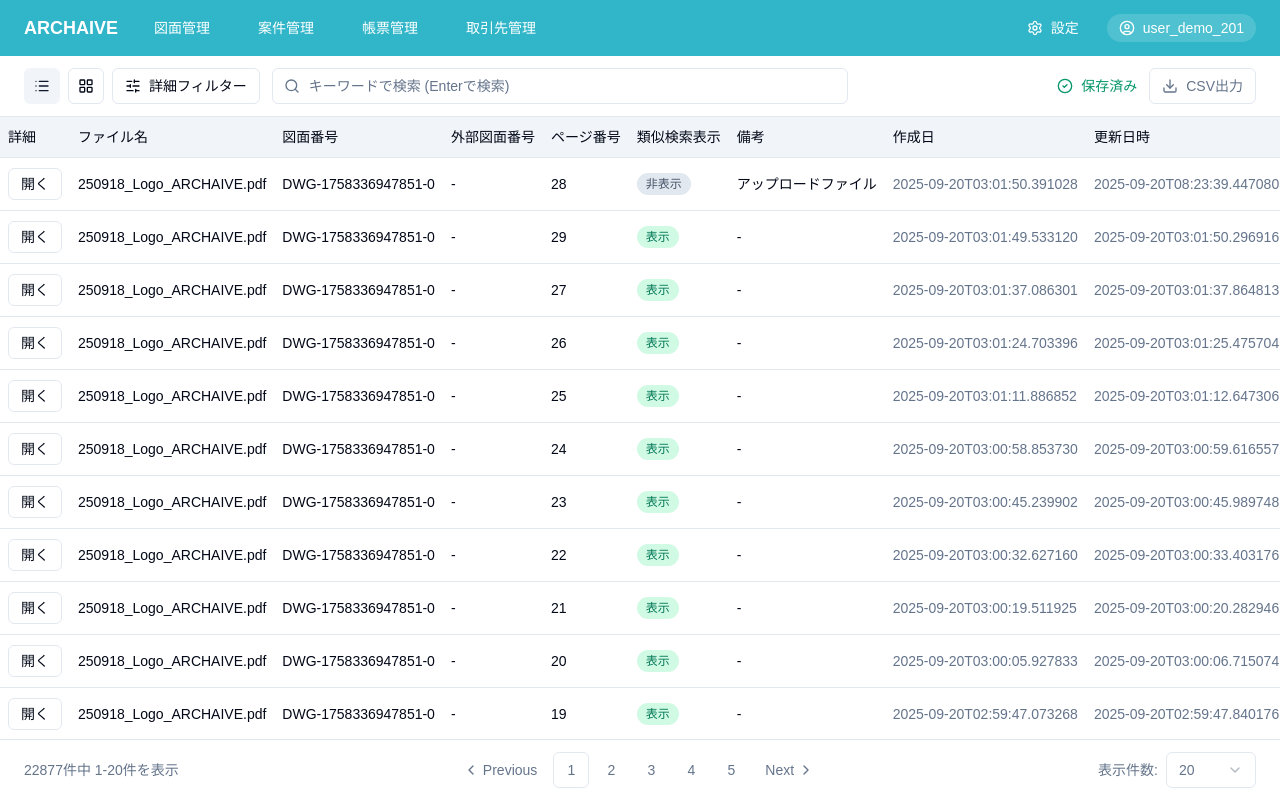
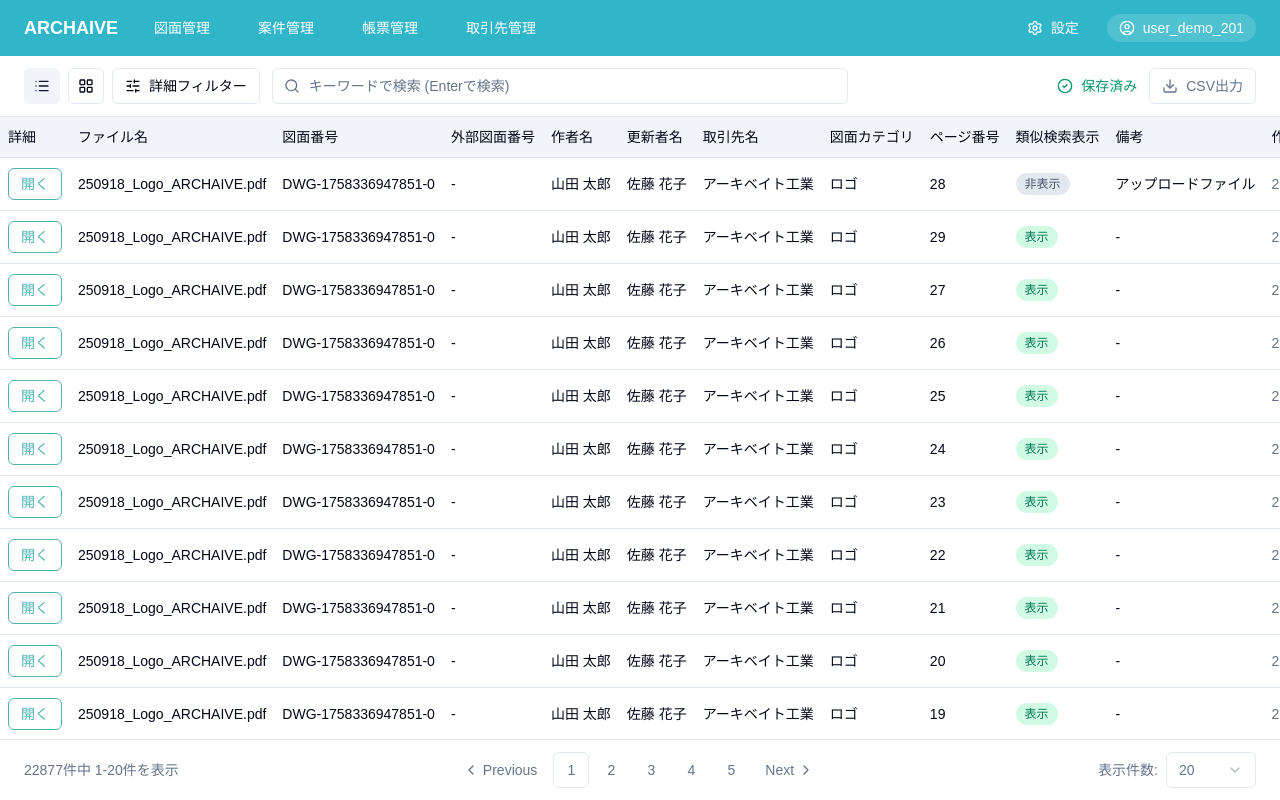
Before and after one commit to ShotaGhoona/archaive-demo-shimoie, a Next.js app in the folder frontend/: page /drawing-management in a window 1280 px wide. Built offline with nearby package versions, Linux system fonts and the light colour scheme; no server answers; a web font is replaced by a local one.

Commit message:
fix: UI修正

```diff
--- a/frontend/src/page-components/drawing-management/home/dummy-data/samples.ts
+++ b/frontend/src/page-components/drawing-management/home/dummy-data/samples.ts
@@ -3,6 +3,10 @@ export interface DrawingRow {
   fileName: string;
   drawingNumber: string;
   externalDrawingNumber: string;
+  authorName: string;
+  updaterName: string;
+  partnerName: string;
+  drawingCategory: string;
   pageNumber: number;
   similarityVisible: boolean;
   note: string;
@@ -17,6 +21,10 @@ export const dummyDrawingRows: DrawingRow[] = [
     fileName: '250918_Logo_ARCHAIVE.pdf',
     drawingNumber: 'DWG-1758336947851-0',
     externalDrawingNumber: '',
+    authorName: '山田 太郎',
+    updaterName: '佐藤 花子',
+    partnerName: 'アーキベイト工業',
+    drawingCategory: 'ロゴ',
     pageNumber: 28,
     similarityVisible: false,
     note: 'アップロードファイル',
@@ -29,6 +37,10 @@ export const dummyDrawingRows: DrawingRow[] = [
     fileName: '250918_Logo_ARCHAIVE.pdf',
     drawingNumber: 'DWG-1758336947851-0',
     externalDrawingNumber: '',
+    authorName: '山田 太郎',
+    updaterName: '佐藤 花子',
+    partnerName: 'アーキベイト工業',
+    drawingCategory: 'ロゴ',
     pageNumber: 29,
     similarityVisible: true,
     note: '',
@@ -41,6 +53,10 @@ export const dummyDrawingRows: DrawingRow[] = [
     fileName: '250918_Logo_ARCHAIVE.pdf',
     drawingNumber: 'DWG-1758336947851-0',
     externalDrawingNumber: '',
+    authorName: '山田 太郎',
+    updaterName: '佐藤 花子',
+    partnerName: 'アーキベイト工業',
+    drawingCategory: 'ロゴ',
     pageNumber: 27,
     similarityVisible: true,
     note: '',
@@ -53,6 +69,10 @@ export const dummyDrawingRows: DrawingRow[] = [
     fileName: '250918_Logo_ARCHAIVE.pdf',
     drawingNumber: 'DWG-1758336947851-0',
     externalDrawingNumber: '',
+    authorName: '山田 太郎',
+    updaterName: '佐藤 花子',
+    partnerName: 'アーキベイト工業',
+    drawingCategory: 'ロゴ',
     pageNumber: 26,
     similarityVisible: true,
     note: '',
@@ -65,6 +85,10 @@ export const dummyDrawingRows: DrawingRow[] = [
     fileName: '250918_Logo_ARCHAIVE.pdf',
     drawingNumber: 'DWG-1758336947851-0',
     externalDrawingNumber: '',
+    authorName: '山田 太郎',
+    updaterName: '佐藤 花子',
+    partnerName: 'アーキベイト工業',
+    drawingCategory: 'ロゴ',
     pageNumber: 25,
     similarityVisible: true,
     note: '',
@@ -77,6 +101,10 @@ export const dummyDrawingRows: DrawingRow[] = [
     fileName: '250918_Logo_ARCHAIVE.pdf',
     drawingNumber: 'DWG-1758336947851-0',
     externalDrawingNumber: '',
+    authorName: '山田 太郎',
+    updaterName: '佐藤 花子',
+    partnerName: 'アーキベイト工業',
+    drawingCategory: 'ロゴ',
     pageNumber: 24,
     similarityVisible: true,
     note: '',
@@ -89,6 +117,10 @@ export const dummyDrawingRows: DrawingRow[] = [
     fileName: '250918_Logo_ARCHAIVE.pdf',
     drawingNumber: 'DWG-1758336947851-0',
     externalDrawingNumber: '',
+    authorName: '山田 太郎',
+    updaterName: '佐藤 花子',
+    partnerName: 'アーキベイト工業',
+    drawingCategory: 'ロゴ',
     pageNumber: 23,
     similarityVisible: true,
     note: '',
@@ -101,6 +133,10 @@ export const dummyDrawingRows: DrawingRow[] = [
     fileName: '250918_Logo_ARCHAIVE.pdf',
     drawingNumber: 'DWG-1758336947851-0',
     externalDrawingNumber: '',
+    authorName: '山田 太郎',
+    updaterName: '佐藤 花子',
+    partnerName: 'アーキベイト工業',
+    drawingCategory: 'ロゴ',
     pageNumber: 22,
     similarityVisible: true,
     note: '',
@@ -113,6 +149,10 @@ export const dummyDrawingRows: DrawingRow[] = [
     fileName: '250918_Logo_ARCHAIVE.pdf',
     drawingNumber: 'DWG-1758336947851-0',
     externalDrawingNumber: '',
+    authorName: '山田 太郎',
+    updaterName: '佐藤 花子',
+    partnerName: 'アーキベイト工業',
+    drawingCategory: 'ロゴ',
     pageNumber: 21,
     similarityVisible: true,
     note: '',
@@ -125,6 +165,10 @@ export const dummyDrawingRows: DrawingRow[] = [
     fileName: '250918_Logo_ARCHAIVE.pdf',
     drawingNumber: 'DWG-1758336947851-0',
     externalDrawingNumber: '',
+    authorName: '山田 太郎',
+    updaterName: '佐藤 花子',
+    partnerName: 'アーキベイト工業',
+    drawingCategory: 'ロゴ',
     pageNumber: 20,
     similarityVisible: true,
     note: '',
@@ -137,6 +181,10 @@ export const dummyDrawingRows: DrawingRow[] = [
     fileName: '250918_Logo_ARCHAIVE.pdf',
     drawingNumber: 'DWG-1758336947851-0',
     externalDrawingNumber: '',
+    authorName: '山田 太郎',
+    updaterName: '佐藤 花子',
+    partnerName: 'アーキベイト工業',
+    drawingCategory: 'ロゴ',
     pageNumber: 19,
     similarityVisible: true,
     note: '',
@@ -149,6 +197,10 @@ export const dummyDrawingRows: DrawingRow[] = [
     fileName: '250918_Logo_ARCHAIVE.pdf',
     drawingNumber: 'DWG-1758336947851-0',
     externalDrawingNumber: '',
+    authorName: '山田 太郎',
+    updaterName: '佐藤 花子',
+    partnerName: 'アーキベイト工業',
+    drawingCategory: 'ロゴ',
     pageNumber: 18,
     similarityVisible: true,
     note: '',
@@ -161,6 +213,10 @@ export const dummyDrawingRows: DrawingRow[] = [
     fileName: '250918_Logo_ARCHAIVE.pdf',
     drawingNumber: 'DWG-1758336947851-0',
     externalDrawingNumber: '',
+    authorName: '山田 太郎',
+    updaterName: '佐藤 花子',
+    partnerName: 'アーキベイト工業',
+    drawingCategory: 'ロゴ',
     pageNumber: 17,
     similarityVisible: true,
     note: '',
@@ -173,6 +229,10 @@ export const dummyDrawingRows: DrawingRow[] = [
     fileName: '250918_Logo_ARCHAIVE.pdf',
     drawingNumber: 'DWG-1758336947851-0',
     externalDrawingNumber: '',
+    authorName: '山田 太郎',
+    updaterName: '佐藤 花子',
+    partnerName: 'アーキベイト工業',
+    drawingCategory: 'ロゴ',
     pageNumber: 16,
     similarityVisible: true,
     note: '',
@@ -185,6 +245,10 @@ export const dummyDrawingRows: DrawingRow[] = [
     fileName: '250918_Logo_ARCHAIVE.pdf',
     drawingNumber: 'DWG-1758336947851-0',
     externalDrawingNumber: '',
+    authorName: '山田 太郎',
+    updaterName: '佐藤 花子',
+    partnerName: 'アーキベイト工業',
+    drawingCategory: 'ロゴ',
     pageNumber: 15,
     similarityVisible: true,
     note: '',
@@ -197,6 +261,10 @@ export const dummyDrawingRows: DrawingRow[] = [
     fileName: '250918_Logo_ARCHAIVE.pdf',
     drawingNumber: 'DWG-1758336947851-0',
     externalDrawingNumber: '',
+    authorName: '山田 太郎',
+    updaterName: '佐藤 花子',
+    partnerName: 'アーキベイト工業',
+    drawingCategory: 'ロゴ',
     pageNumber: 14,
     similarityVisible: true,
     note: '',
@@ -209,6 +277,10 @@ export const dummyDrawingRows: DrawingRow[] = [
     fileName: '250918_Logo_ARCHAIVE.pdf',
     drawingNumber: 'DWG-1758336947851-0',
     externalDrawingNumber: '',
+    authorName: '山田 太郎',
+    updaterName: '佐藤 花子',
+    partnerName: 'アーキベイト工業',
+    drawingCategory: 'ロゴ',
     pageNumber: 13,
     similarityVisible: true,
     note: '',
@@ -221,6 +293,10 @@ export const dummyDrawingRows: DrawingRow[] = [
     fileName: '250918_Logo_ARCHAIVE.pdf',
     drawingNumber: 'DWG-1758336947851-0',
     externalDrawingNumber: '',
+    authorName: '山田 太郎',
+    updaterName: '佐藤 花子',
+    partnerName: 'アーキベイト工業',
+    drawingCategory: 'ロゴ',
     pageNumber: 12,
     similarityVisible: true,
     note: '',
@@ -233,6 +309,10 @@ export const dummyDrawingRows: DrawingRow[] = [
     fileName: '250918_Logo_ARCHAIVE.pdf',
     drawingNumber: 'DWG-1758336947851-0',
     externalDrawingNumber: '',
+    authorName: '山田 太郎',
+    updaterName: '佐藤 花子',
+    partnerName: 'アーキベイト工業',
+    drawingCategory: 'ロゴ',
     pageNumber: 11,
     similarityVisible: true,
     note: '',
@@ -245,6 +325,10 @@ export const dummyDrawingRows: DrawingRow[] = [
     fileName: '250918_Logo_ARCHAIVE.pdf',
     drawingNumber: 'DWG-1758336947851-0',
     externalDrawingNumber: '',
+    authorName: '山田 太郎',
+    updaterName: '佐藤 花子',
+    partnerName: 'アーキベイト工業',
+    drawingCategory: 'ロゴ',
     pageNumber: 10,
     similarityVisible: true,
     note: '',
--- a/frontend/src/page-components/drawing-management/home/ui-block/table-view/ui/DrawingManagementTable.tsx
+++ b/frontend/src/page-components/drawing-management/home/ui-block/table-view/ui/DrawingManagementTable.tsx
@@ -1,6 +1,6 @@
 'use client';
 
-import { MoreHorizontal } from 'lucide-react';
+import { Trash2 } from 'lucide-react';
 
 import { Button } from '@/shared/ui/shadcn/ui/button';
 import { Badge } from '@/shared/ui/shadcn/ui/badge';
@@ -24,7 +24,7 @@ import { dummyDrawingRows } from '../../../dummy-data/samples';
 export function DrawingManagementTable() {
   return (
     <div className='flex min-h-0 flex-1 flex-col bg-white'>
-      <div className='min-h-0 flex-1 overflow-auto'>
+      <div className='min-h-0 flex-1 overflow-x-auto overflow-y-auto'>
         <Table className='min-w-[1200px]'>
           <TableHeader className='sticky top-0 z-10 bg-slate-100'>
             <TableRow>
@@ -32,13 +32,17 @@ export function DrawingManagementTable() {
               <TableHead>ファイル名</TableHead>
               <TableHead>図面番号</TableHead>
               <TableHead>外部図面番号</TableHead>
+              <TableHead>作者名</TableHead>
+              <TableHead>更新者名</TableHead>
+              <TableHead>取引先名</TableHead>
+              <TableHead>図面カテゴリ</TableHead>
               <TableHead className='w-[90px]'>ページ番号</TableHead>
               <TableHead className='w-[120px]'>類似検索表示</TableHead>
               <TableHead>備考</TableHead>
               <TableHead>作成日</TableHead>
               <TableHead>更新日時</TableHead>
               <TableHead className='w-[90px]'>リビ</TableHead>
-              <TableHead className='w-[90px]'>操作</TableHead>
+              <TableHead className='w-[90px]'>削除</TableHead>
             </TableRow>
           </TableHeader>
           <TableBody>
@@ -48,6 +52,7 @@ export function DrawingManagementTable() {
                   <Button
                     size='sm'
                     variant='outline'
+                    className='border-[#4DB2B2] text-[#4DB2B2] hover:bg-[#4DB2B2]/10 hover:text-[#3aa2a2]'
                     onClick={() => {
                       // TODO: API呼び出し
                       alert(`詳細を開く（未実装）: ${row.fileName}`);
@@ -59,6 +64,10 @@ export function DrawingManagementTable() {
                 <TableCell className='font-medium'>{row.fileName}</TableCell>
                 <TableCell>{row.drawingNumber}</TableCell>
                 <TableCell>{row.externalDrawingNumber || '-'}</TableCell>
+                <TableCell>{row.authorName}</TableCell>
+                <TableCell>{row.updaterName}</TableCell>
+                <TableCell>{row.partnerName}</TableCell>
+                <TableCell>{row.drawingCategory}</TableCell>
                 <TableCell>{row.pageNumber}</TableCell>
                 <TableCell>
                   <Badge
@@ -84,26 +93,10 @@ export function DrawingManagementTable() {
                   <DropdownMenu>
                     <DropdownMenuTrigger asChild>
                       <Button variant='ghost' size='icon'>
-                        <MoreHorizontal className='size-4' />
+                        <Trash2 className='size-4 text-slate-500' />
                       </Button>
                     </DropdownMenuTrigger>
                     <DropdownMenuContent align='end'>
-                      <DropdownMenuItem
-                        onClick={() => {
-                          // TODO: API呼び出し
-                          alert(`詳細を開く（未実装）: ${row.fileName}`);
-                        }}
-                      >
-                        詳細を開く
-                      </DropdownMenuItem>
-                      <DropdownMenuItem
-                        onClick={() => {
-                          // TODO: API呼び出し
-                          alert(`編集（未実装）: ${row.fileName}`);
-                        }}
-                      >
-                        編集
-                      </DropdownMenuItem>
                       <DropdownMenuItem
                         className='text-destructive'
                         onClick={() => {
```
